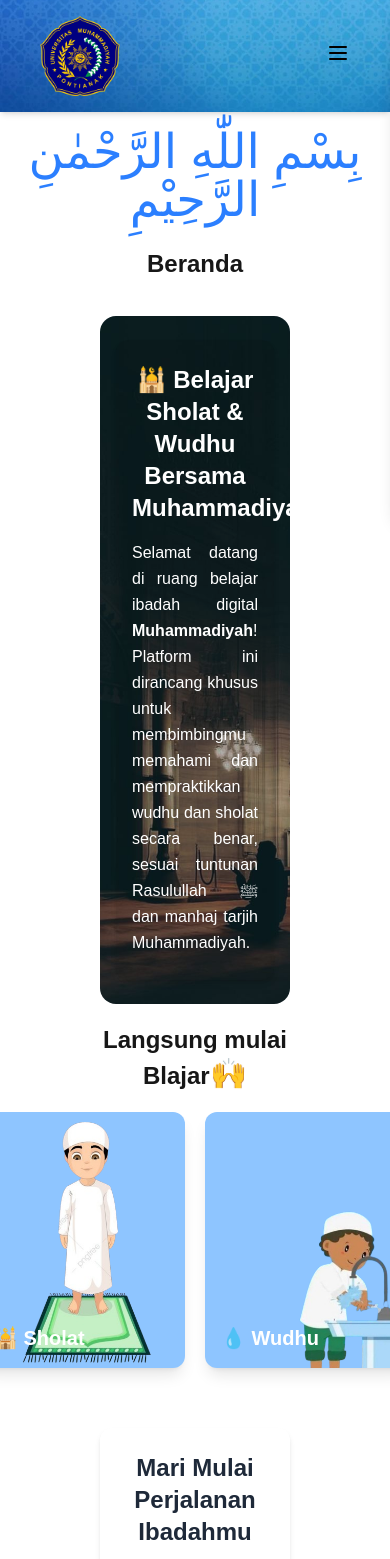
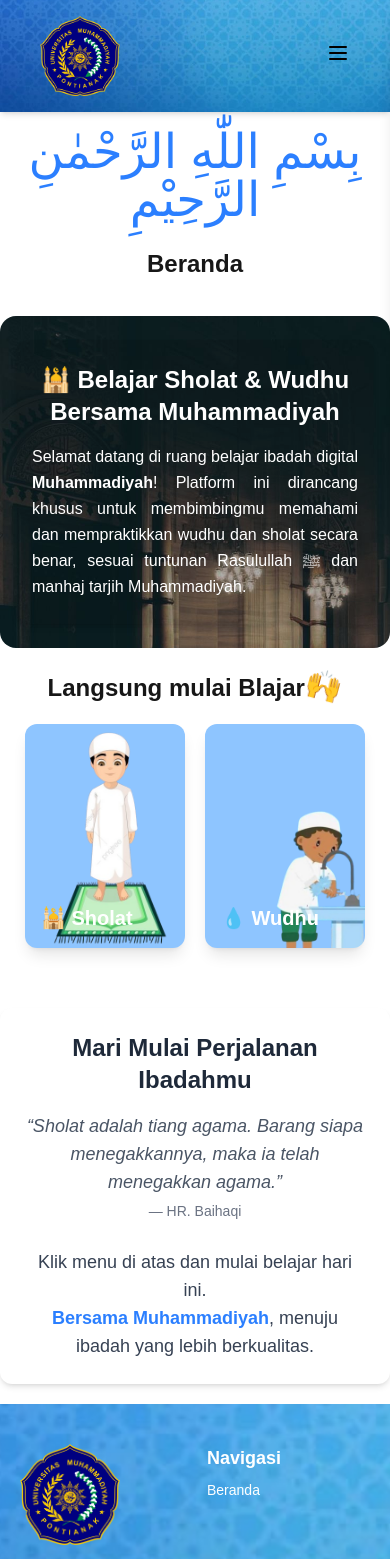
Before and after one commit to SultanNurRiduan/Nextjs-UAS-AIK, a Next.js app: page / in a window 390 px wide. Shown: the top 1559 px of the page. Built offline with nearby package versions, Linux system fonts and the light colour scheme.

Commit message:
updateresponsif

```diff
--- a/app/(routes)/(dasboard)/CartSubMenu.jsx
+++ b/app/(routes)/(dasboard)/CartSubMenu.jsx
@@ -18,7 +18,7 @@ const CartSubMenu = () => {
           🙌
         </span>
       </h1>
-      <div className="flex justify-center gap-5 md:gap-30 p-5">
+      <div className="flex justify-center gap-5 md:gap-30 p-5 flex-wrap">
         {/* Kartu Sholat */}
         <Link
           href="/sholat/rukun"
@@ -26,7 +26,7 @@ const CartSubMenu = () => {
           style={{ perspective: "1000px" }}
         >
           <div
-            className="w-52 h-64 relative transition-transform duration-700 group-hover:rotate-y-180"
+            className="w-40 h-56 md:w-52 md:h-64 relative transition-transform duration-700 group-hover:rotate-y-180"
             style={{ transformStyle: "preserve-3d" }}
           >
             {/* Sisi Depan */}
@@ -60,12 +60,12 @@ const CartSubMenu = () => {
           style={{ perspective: "1000px" }}
         >
           <div
-            className="w-52 h-64 relative transition-transform duration-700 group-hover:rotate-y-180"
+            className="w-40 h-56 md:w-52 md:h-64 relative transition-transform duration-700 group-hover:rotate-y-180"
             style={{ transformStyle: "preserve-3d" }}
           >
             {/* Sisi Depan */}
             <div
-              className="absolute w-full h-full rounded-xl overflow-hidden shadow-lg bg-cover bg-center bg-blue-300 text-white text-shadow-black font-bold text-xl flex items-end p-4"
+              className="absolute w-full h-full rounded-xl overflow-hidden shadow-lg bg-cover bg-blue-300 bg-center text-white text-shadow-black font-bold text-xl flex items-end p-4"
               style={{
                 backgroundImage: 'url("/images/membasuh-tangan.png")',
                 backfaceVisibility: "hidden",
--- a/components/layout/navbar/MobileMenu.jsx
+++ b/components/layout/navbar/MobileMenu.jsx
@@ -5,7 +5,6 @@ import Link from "next/link";
 import { usePathname } from "next/navigation";
 import { FaChevronDown } from "react-icons/fa";
 import NAVBAR_LINKS from "@/constants/navbar";
-import AppLogo from "@/components/elements/AppLogo";
 
 const MobileMenu = ({ isOpen, onClose }) => {
   const [showDropdown, setShowDropdown] = useState(null);
--- a/components/layout/navbar/navbar.jsx
+++ b/components/layout/navbar/navbar.jsx
@@ -1,4 +1,5 @@
 "use client";
+
 
 import React, { useState, useEffect } from "react";
 import Link from "next/link";
@@ -45,7 +46,7 @@ const Navbar = () => {
               src="/Logo.png"
               width={80}
               height={80}
-              alt="muhaimin-picture"
+              alt="logo"
             />
           </div>
 
--- a/components/layout/page.jsx
+++ b/components/layout/page.jsx
@@ -30,7 +30,7 @@ const AppLayout = ({ children }) => {
       <Header />
       <Navbar />
       <LandingPage title={pageTitle} />
-      <div className="px-25 py-5">
+      <div className="py-5">
         <main>{children}</main>
       </div>
       <Footer />
```
